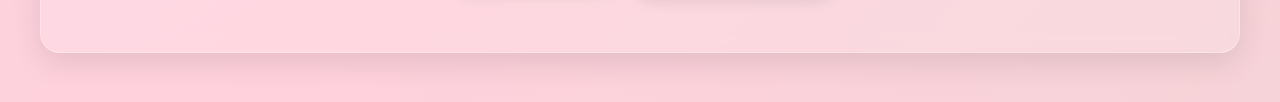
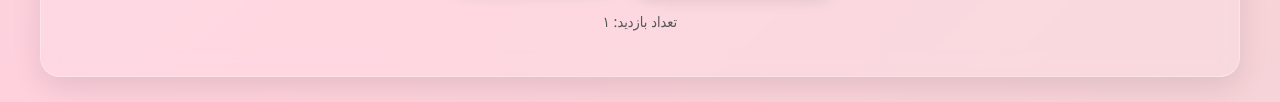
Before and after one commit to baskar-chan/sticker, a plain HTML site: page docs/index.html in a window 1280 px wide. Shown: the part 5650-5752 px from the top of the page. Drawn offline with Linux system fonts and the light colour scheme.

Commit message:
Update index.html

```diff
--- a/docs/index.html
+++ b/docs/index.html
@@ -3,7 +3,7 @@
 <head>
     <meta charset="UTF-8">
     <meta name="viewport" content="width=device-width, initial-scale=1.0">
-    <title>👁👄👁 ...</title>
+    <title>www.🤍🤍🤍.com</title>
     <link rel="stylesheet" href="https://cdnjs.cloudflare.com/ajax/libs/font-awesome/6.4.0/css/all.min.css">
     <style>
         :root {
@@ -95,7 +95,7 @@
             display: flex;
             justify-content: center;
             flex-wrap: wrap;
-            gap: 15px; /* Changed from 30px to 15px */
+            gap: 15px;
             animation: fadeIn 0.6s ease-out;
             direction: rtl;
         }
@@ -114,7 +114,7 @@
             position: relative;
             cursor: pointer;
             border: 1px solid rgba(255, 255, 255, 0.5);
-            transform: scale(0.92); /* Changed to make stickers 1cm smaller again (total 2cm smaller than original) */
+            transform: scale(0.92);
         }
 
         .sticker::before {
@@ -132,7 +132,7 @@
         }
 
         .sticker:hover {
-            transform: translateY(-10px) scale(0.95); /* Adjusted hover effect to maintain proportions */
+            transform: translateY(-10px) scale(0.95);
             box-shadow: 0 15px 30px rgba(0, 0, 0, 0.2);
         }
 
@@ -165,7 +165,6 @@
             transform: scale(1.05);
         }
 
-        /* Rest of the CSS remains exactly the same */
         .usage-guide {
             text-align: center;
             width: 100%;
@@ -348,6 +347,13 @@
             gap: 10px;
         }
 
+        .visitor-counter {
+            font-size: 0.9rem;
+            color: #555;
+            margin-top: 5px;
+            direction: rtl;
+        }
+
         @media (max-width: 900px) {
             .sticker-row {
                 flex-direction: column;
@@ -399,7 +405,6 @@
     </style>
 </head>
 <body>
-    <!-- All HTML content remains exactly the same as before -->
     <div class="container">
         <header>
             <div class="logo">
@@ -451,7 +456,6 @@
                 </div>
             </div>
 
-            <!-- Previous new stickers -->
             <div class="sticker-row">
                 <div class="sticker" onclick="downloadSticker('https://abrehamrahi.ir/o/public/15QxJXPA/', 'sticker6.png')">
                     <div class="sticker-image">
@@ -480,7 +484,6 @@
                 </div>
             </div>
 
-            <!-- New stickers added here -->
             <div class="sticker-row">
                 <div class="sticker" onclick="downloadSticker('https://abrehamrahi.ir/o/public/zx91ijDL/', 'sticker10.png')">
                     <div class="sticker-image">
@@ -584,6 +587,7 @@
                 <img src="https://abrehamrahi.ir/o/public/Gibf4HXO/" class="webp-animation" alt="انیمیشن">
                 بیا پیش‌مون...
             </button>
+            <div class="visitor-counter" id="visitorCounter">تعداد بازدید: در حال بارگذاری...</div>
         </div>
     </div>
 
@@ -658,7 +662,24 @@
             };
 
             window.addEventListener('load', resizeStickers);
+
+            // Update visitor counter
+            updateVisitorCounter();
         });
+
+        // Simple visitor counter using localStorage
+        function updateVisitorCounter() {
+            let count = localStorage.getItem('siteVisitorCount');
+
+            if (!count) {
+                count = 0;
+            }
+
+            count = parseInt(count) + 1;
+            localStorage.setItem('siteVisitorCount', count);
+
+            document.getElementById('visitorCounter').textContent = `تعداد بازدید: ${count.toLocaleString('fa-IR')}`;
+        }
 
         function downloadSticker(url, filename) {
             // پخش افکت صوتی هنگام دانلود
```
